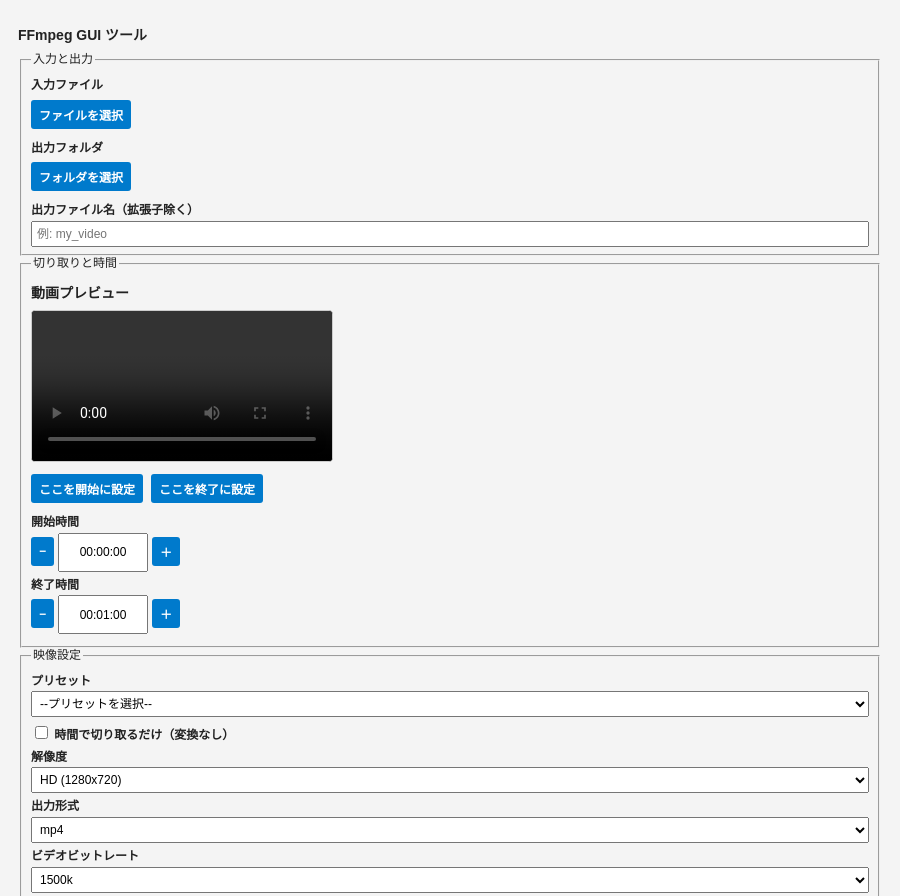
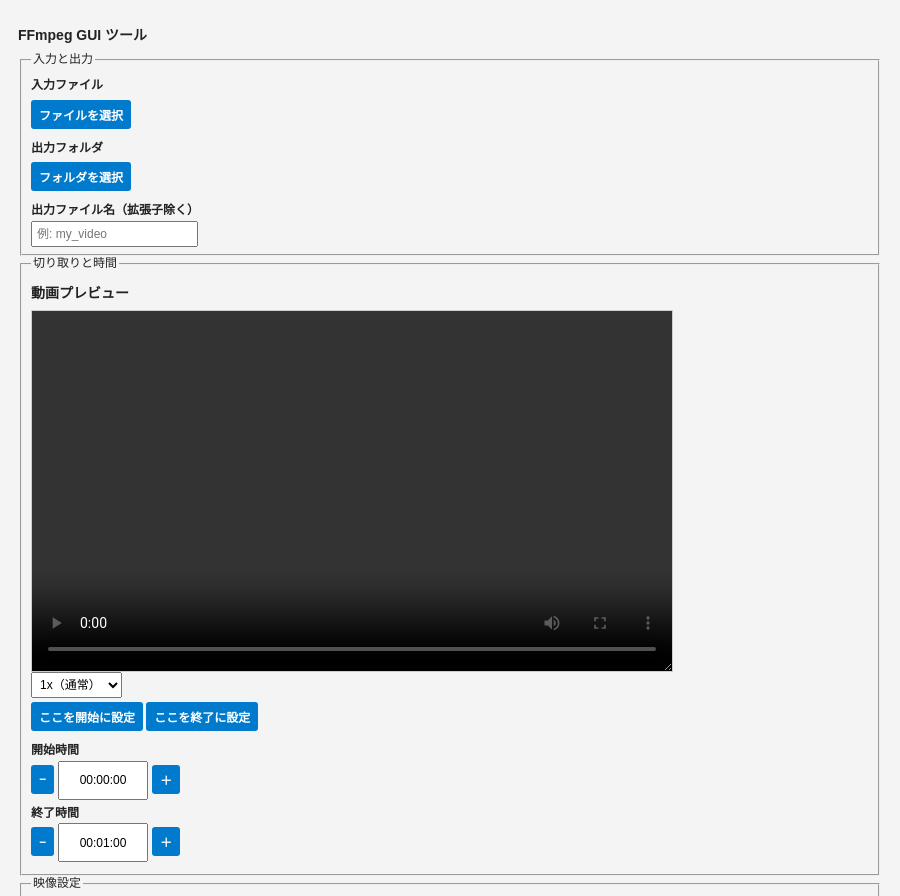
Before and after one commit to HayatoTashiro/ffmpeg-gui-electron, an Electron app: page index.html in a window 900 px wide. Shown: the top 896 px of the page. Drawn offline with Linux system fonts and the light colour scheme; no server answers.

Commit message:
動画プレビューのリサイズ対応と再生速度変更機能を追加

```diff
--- a/index.html
+++ b/index.html
@@ -25,8 +25,20 @@
       <legend>切り取りと時間</legend>
 
       <h3>動画プレビュー</h3>
-      <video id="preview" controls></video>
-      <div style="display: flex; gap: 8px; margin: 6px 0">
+      <div class="resizable-container">
+        <video id="preview" controls></video>
+      </div>
+
+      <select id="playback-rate" onchange="changePlaybackRate()">
+        <option value="0.25">0.25x</option>
+        <option value="0.5">0.5x</option>
+        <option value="1" selected>1x（通常）</option>
+        <option value="1.5">1.5x</option>
+        <option value="2">2x</option>
+        <option value="3">3x</option>
+      </select>
+
+      <div>
         <button onclick="markStart()">ここを開始に設定</button>
         <button onclick="markEnd()">ここを終了に設定</button>
       </div>
@@ -133,15 +145,6 @@
       </select>
     </fieldset>
 
-    <div style="margin-top: 10px"></div>
-
-    <h3>FFmpegコマンドライン</h3>
-
-    <button
-      onclick="navigator.clipboard.writeText(document.getElementById('command-line').value)"
-    >
-      コピー
-    </button>
     <textarea
       style="display: none"
       rows="3"
--- a/renderer.js
+++ b/renderer.js
@@ -294,3 +294,11 @@
     }
   });
 }
+
+function changePlaybackRate() {
+  const rate = parseFloat(document.getElementById("playback-rate").value);
+  const video = document.getElementById("preview");
+  if (video) {
+    video.playbackRate = rate;
+  }
+}
--- a/style.css
+++ b/style.css
@@ -22,7 +22,6 @@
 
 input[type="text"],
 select {
-  width: 100%;
   padding: 4px;
   font-size: 12px;
   box-sizing: border-box;
@@ -76,12 +75,25 @@
   margin: 6px 0;
 }
 #preview {
+  all: unset; /* ← すべての干渉をなくす */
   display: block;
-  max-width: 100%;
-  max-height: 160px;
-  margin: 6px 0 8px 0;
-  border: 1px solid #ccc;
-  border-radius: 4px;
-  background: #000;
+  width: 100%;
+  height: 100%;
   object-fit: contain;
 }
+
+.resizable-container {
+  resize: both;
+  overflow: auto;
+  min-width: 200px;
+  min-height: 150px;
+  width: 640px;
+  height: 360px;
+  border: 1px solid #ccc;
+}
+
+.resizable-container video {
+  width: 100%;
+  height: 100%;
+  object-fit: contain;
+}
```
